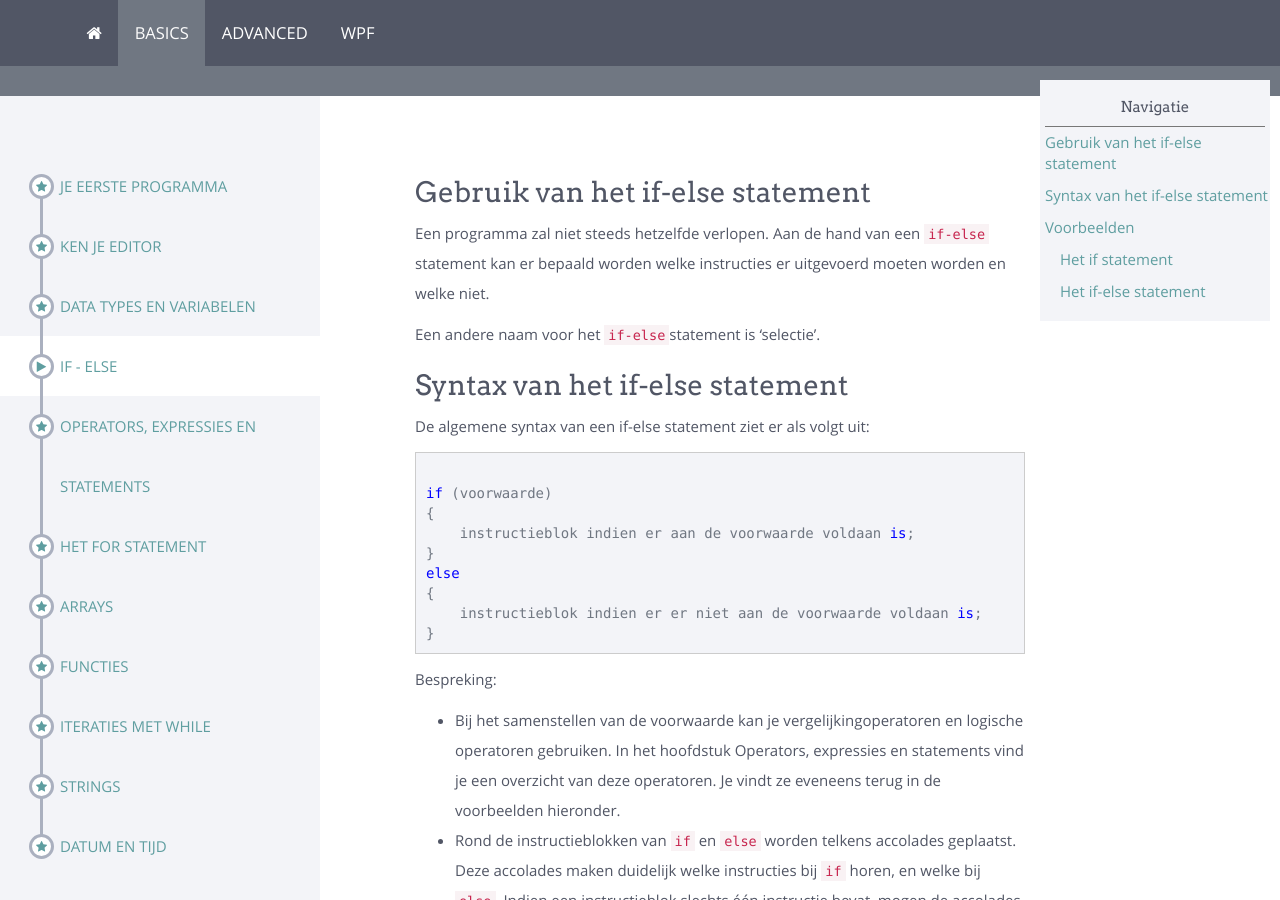
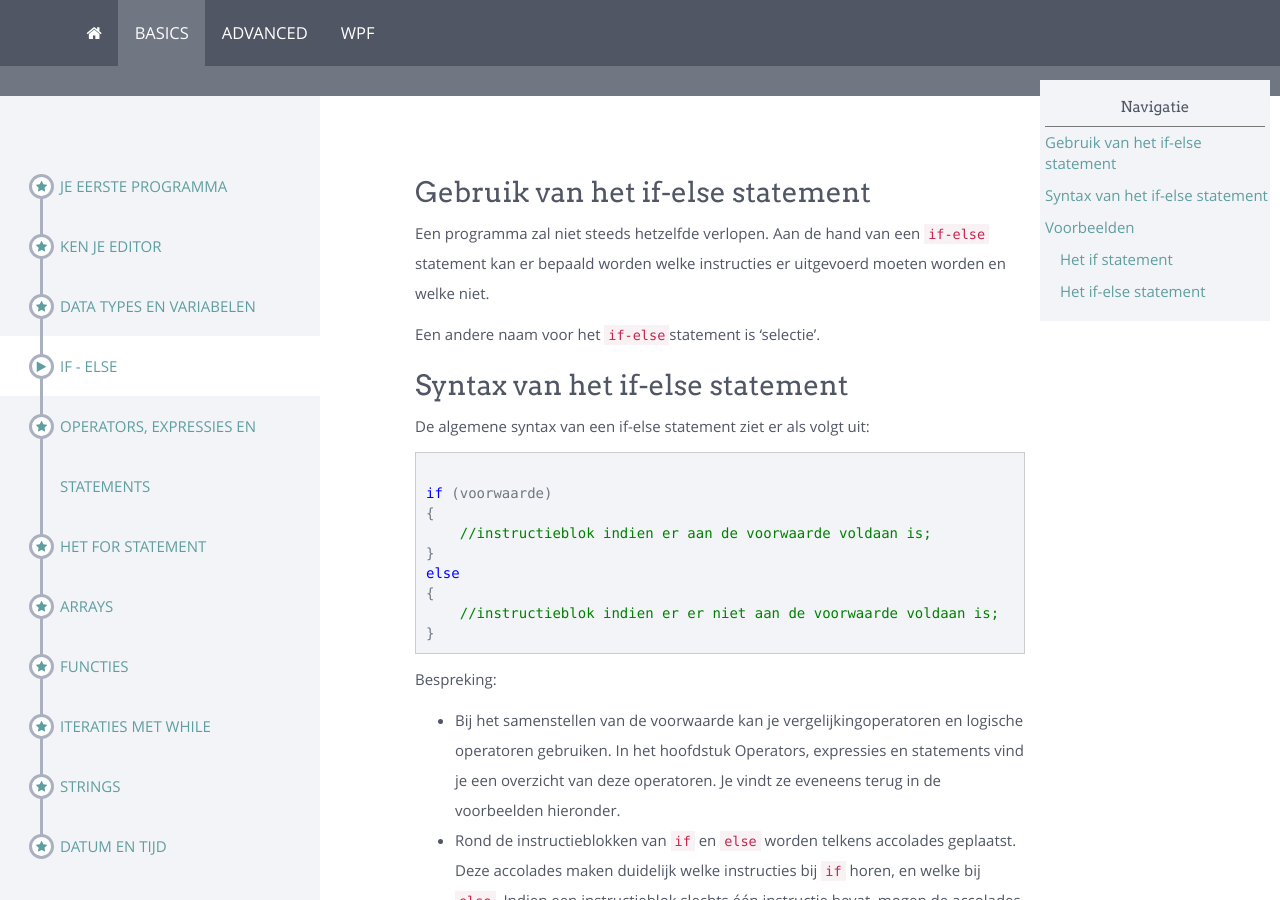
Before and after one commit to sma-it/sma-it.github.io, a Jekyll site: the page built from modules/basics/_posts/2000-01-04-if_else.md, in a window 1280 px wide and 900 px high. Built offline with Jekyll 4.4.1, drawn with Linux system fonts in a browser that asks for light colours; nearby versions of some CDN libraries.

````diff
--- a/modules/basics/_posts/2000-01-04-if_else.md
+++ b/modules/basics/_posts/2000-01-04-if_else.md
@@ -15,11 +15,11 @@ De algemene syntax van een if-else statement ziet er als volgt uit:
 
 if (voorwaarde)
 {
-    instructieblok indien er aan de voorwaarde voldaan is;
+    //instructieblok indien er aan de voorwaarde voldaan is;
 }
 else
 {
-    instructieblok indien er er niet aan de voorwaarde voldaan is;
+    //instructieblok indien er er niet aan de voorwaarde voldaan is;
 }
 ```
 
````
